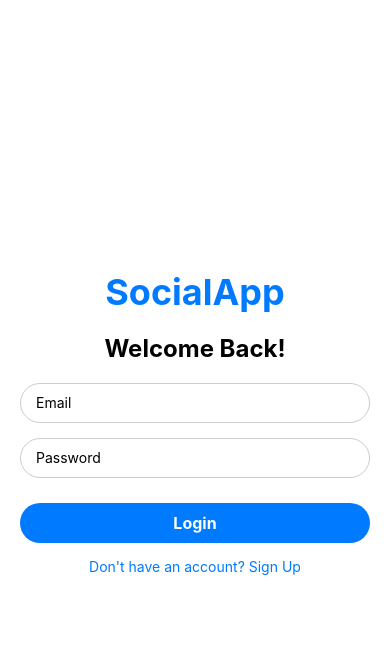
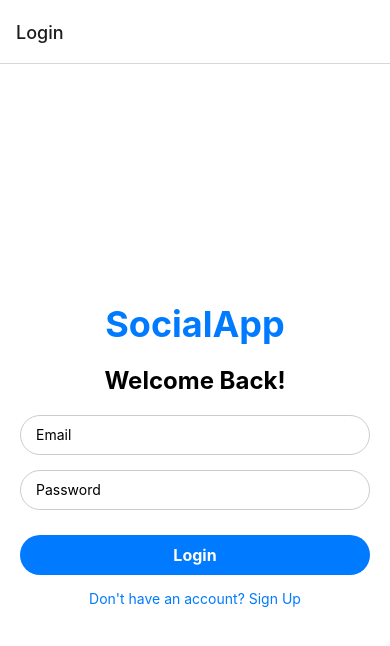
Before and after one commit to DLujan04/SocialAPP, a React Native app: screen / in a window 390 px wide. Shown: the top 646 px of the page. Built offline with nearby package versions, Linux system fonts and the light colour scheme.

Commit message:
Added header login/signup

```diff
--- a/App.js
+++ b/App.js
@@ -347,8 +347,8 @@ const App = () => {
   return (
     <NavigationContainer>
       <Stack.Navigator initialRouteName="Login">
-        <Stack.Screen name="Login" component={LoginScreen} options={{ headerShown: false }} />
-        <Stack.Screen name="SignUp" component={SignUpScreen} options={{ headerShown: false }} />
+        <Stack.Screen name="Login" component={LoginScreen} options={{ headerShown: true }} />
+        <Stack.Screen name="SignUp" component={SignUpScreen} options={{ headerShown: true }} />
         <Stack.Screen name="MainTabs" component={MainTabNavigator} options={{ headerShown: false }} />
       </Stack.Navigator>
     </NavigationContainer>
```
